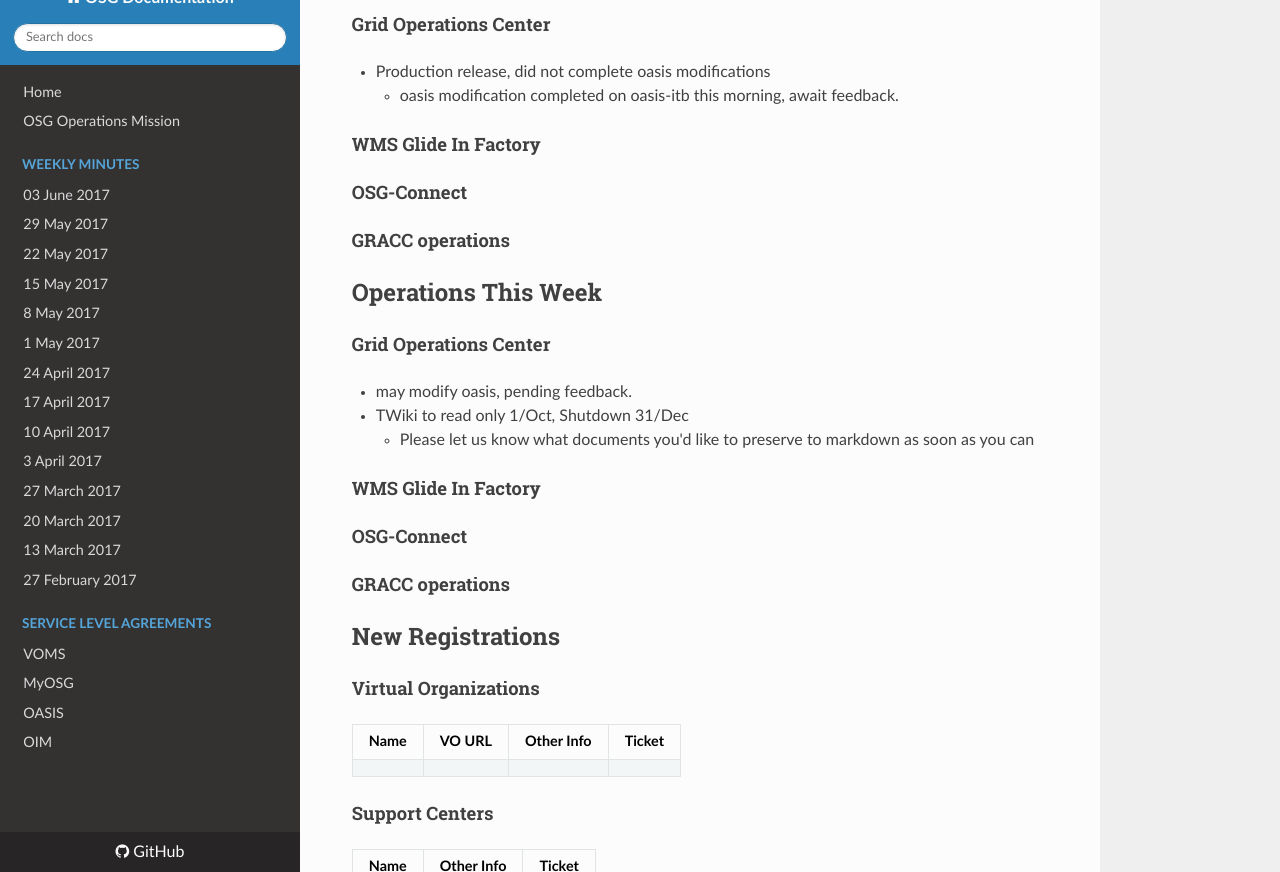
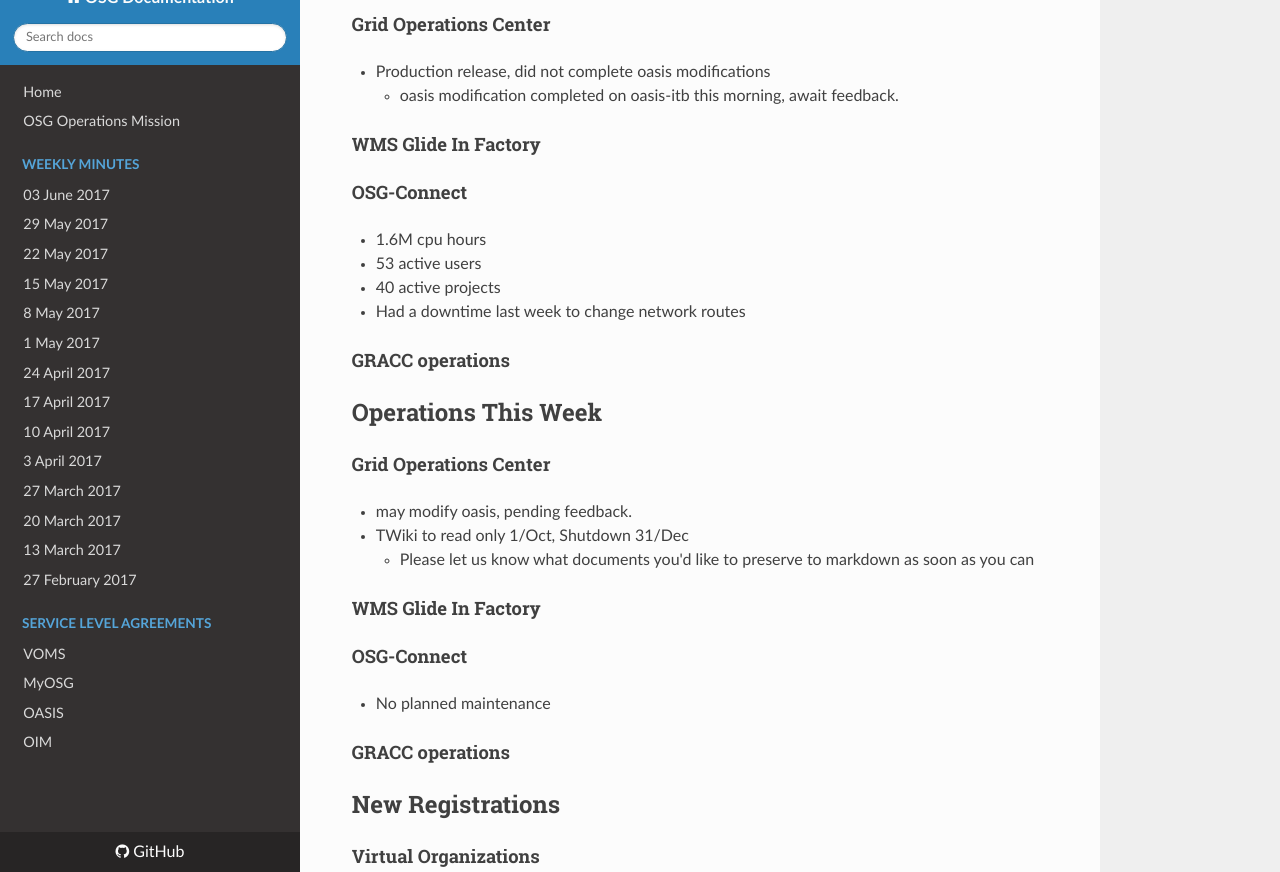
Before and after one commit to osg-htc/operations, an MkDocs documentation site: the page built from docs/WeeklyMinutes/03Jul2017.md, in a window 1280 px wide and 900 px high, scrolled down 1044 px, cut to the strip 28-900 px from the top of the window. Built offline with MkDocs 1.6.1, drawn with Linux system fonts in a browser that asks for light colours; nearby versions of some CDN libraries; old or Windows-style settings are respelled for this version of MkDocs.

Commit message:
OSG Connect updates

```diff
--- a/docs/WeeklyMinutes/03Jul2017.md
+++ b/docs/WeeklyMinutes/03Jul2017.md
@@ -23,6 +23,10 @@
 #### WMS Glide In Factory
 
 #### OSG-Connect
+   * 1.6M cpu hours
+   * 53 active users
+   * 40 active projects
+   * Had a downtime last week to change network routes
 
 #### GRACC operations
 
@@ -36,6 +40,7 @@
 #### WMS Glide In Factory
 
 #### OSG-Connect
+   * No planned maintenance
 
 #### GRACC operations
 
```
